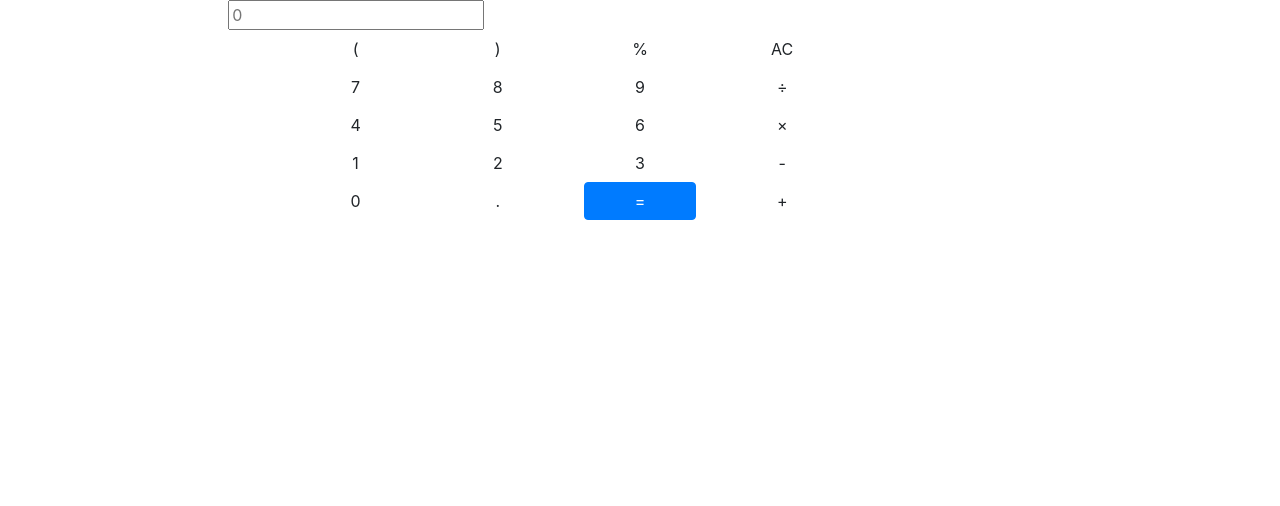
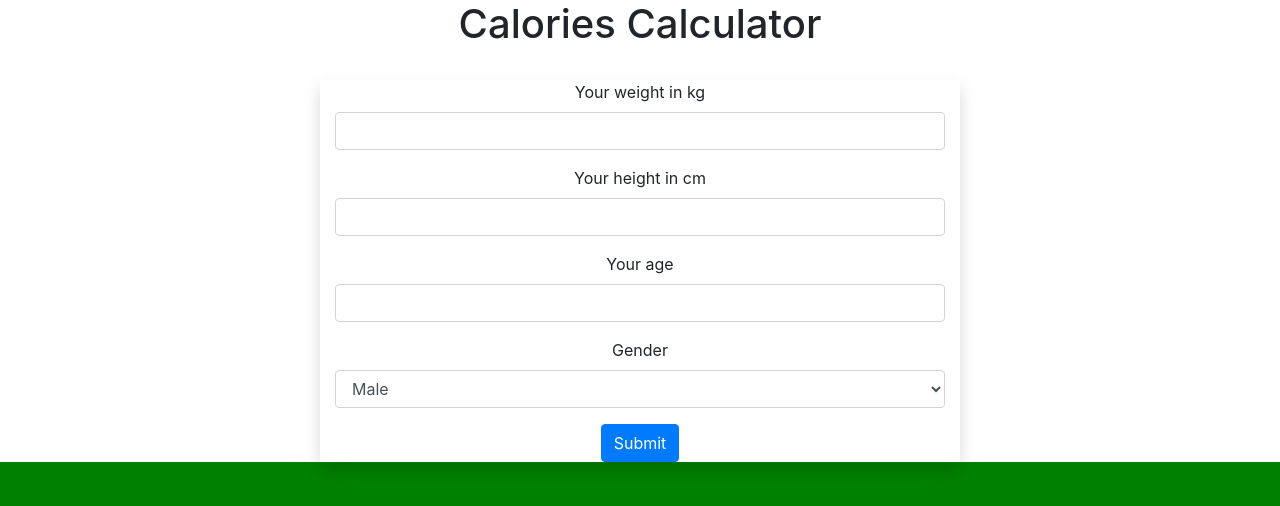
Before and after one commit to difurka/learn_django, a Django app: page / in a window 1280 px wide. Shown: the top 506 px of the page. Run offline with Django 4.2, Linux system fonts and the light colour scheme; some libraries are stand-ins or nearby versions.

Commit message:
add another http

```diff
--- a/calc/calc_web/templates/index.html
+++ b/calc/calc_web/templates/index.html
@@ -1,154 +1,80 @@
 <!DOCTYPE html>
-{% load static %}
-<html lang="en" dir="ltr">
+<html lang="en">
 <head>
-    <meta charset="utf-8">
-    <title>SmartCalc_v4.0</title>
-    <link rel="stylesheet" href="{% static '/css/calc.css' %}">
-    <link rel="stylesheet" href="https://maxcdn.bootstrapcdn.com/bootstrap/4.3.1/css/bootstrap.min.css">
-    <script src="https://ajax.googleapis.com/ajax/libs/jquery/3.4.1/jquery.min.js"></script>
-    <script src="https://cdnjs.cloudflare.com/ajax/libs/popper.js/1.14.7/umd/popper.min.js"></script>
-    <script src="https://maxcdn.bootstrapcdn.com/bootstrap/4.3.1/js/bootstrap.min.js"></script>
+
+    <style>
+        html, body {
+            width: 600;
+            height: 400;
+            margin: 0;
+            padding: 0;
+            background-color: green;
+        }
+        #container {
+            width: inherit;
+            height: inherit;
+            margin: 0;
+            padding: 0;
+            background-color: pink;
+        }
+        h1 {
+            margin: 0;
+            padding: 0;
+        }
+    </style>
+
+
+    <meta charset="UTF-8">
+    <meta http-equiv="X-UA-Compatible" content="IE=edge">
+    <meta name="viewport" content="width=device-width, initial-scale=1.0">
+    <title>Calories Calculator</title>
+    <link rel="stylesheet" href="https://cdn.jsdelivr.net/npm/bootstrap@4.5.3/dist/css/bootstrap.min.css" integrity="sha384-TX8t27EcRE3e/ihU7zmQxVncDAy5uIKz4rEkgIXeMed4M0jlfIDPvg6uqKI2xXr2" crossorigin="anonymous">
+    <script src="https://code.jquery.com/jquery-3.5.1.slim.min.js" integrity="sha384-DfXdz2htPH0lsSSs5nCTpuj/zy4C+OGpamoFVy38MVBnE+IbbVYUew+OrCXaRkfj" crossorigin="anonymous"></script>
+<script src="https://cdn.jsdelivr.net/npm/bootstrap@4.5.3/dist/js/bootstrap.bundle.min.js" integrity="sha384-ho+j7jyWK8fNQe+A12Hb8AhRq26LrZ/JpcUGGOn+Y7RsweNrtN/tE3MoK7ZeZDyx" crossorigin="anonymous"></script>
+
 </head>
 <body>
-    <!-- <section id="second"> -->
-      <form class="" action="calculation" method="post">
+<center>
+    <h1>Calories Calculator</h1>
+
+    <br>
+
+    {% if result %}
+    <div class="col-6 shadow">
+        <h3>Calories require for the day: {{result}} calories</h3>
+    </div>
+    <br>
+    {% endif %}
+
+
+    <div class="col-6 shadow">
+        <form method="POST">
             {% csrf_token %}
-      <div class="container-fluid">
-        <div class="row">
-          <div class="col-sm-2 left">
-            <!-- left -->
+            <div class="form-group">
+              <label for="exampleInputEmail1">Your weight in kg</label>
+              <input type="number" name="weight" class="form-control" id="exampleInputEmail1" aria-describedby="emailHelp">
             </div>
-          <div class="col-sm-8 middle">
-            <!-- main -->
-            <div class="result">
-              <span id="ques">{{values}}</span>
-              <input type="text" name="values" id= "result" placeholder="0" value={{result}} >
+            <div class="form-group">
+              <label for="exampleInputPassword1">Your height in cm</label>
+              <input type="number" name="height" class="form-control" id="exampleInputPassword1">
             </div>
-            <div class="keypad">
-              <div class="row">
-                <div class="col-sm-1">
+            <div class="form-group">
+                <label for="exampleInputPassword1">Your age</label>
+                <input type="number" name="age" class="form-control" id="exampleInputPassword1">
             </div>
-                <div class="col-sm-2">
-                  <button type="button" class="btn btn-block spc_btn" id="left_small" onclick="insertTextInInputValue('(');">(</button>
+            <div class="form-group">
+                <label for="exampleInputPassword1">Gender</label>
+                <select name="gender" class="form-control">
+                    <option value="male">Male</option>
+                    <option value="female">Female</option>
+                  </select>
             </div>
-                <div class="col-sm-2">
-                  <button type="button" class="btn btn-block spc_btn" onclick="insertTextInInputValue(')');">)</button>
+
+
+            <button type="submit" class="btn btn-primary">Submit</button><br>
+          </form>
     </div>
-                <div class="col-sm-2">
-                  <button type="button" class="btn btn-block spc_btn" onclick="insertTextInInputValue('%');">%</button>
-                </div>
-                <div class="col-sm-2">
-                  <button type="button" class="btn btn-block spc_btn" onclick="insertTextInInputValue('AC');">AC</button>
-                </div>
-                <div class="col-sm-1">
-
-                </div>
-              </div>
-              <div class="row">
-                <div class="col-sm-1">
-
-                </div>
-                <div class="col-sm-2">
-                  <button type="button" class="btn btn-block num_btn" onclick="insertTextInInputValue(7);">7</button>
-                </div>
-                <div class="col-sm-2">
-                  <button type="button" class="btn btn-block num_btn" onclick="insertTextInInputValue(8);">8</button>
-                </div>
-                <div class="col-sm-2">
-                  <button type="button" class="btn btn-block num_btn" onclick="insertTextInInputValue(9);">9</button>
-                </div>
-                <div class="col-sm-2">
-                   <button type="button" class="btn btn-block spc_btn" onclick="insertTextInInputValue('&divide');">&#247;</button>
-                </div>
-                <div class="col-sm-1">
-
-                </div>
-              </div>
-              <div class="row">
-                <div class="col-sm-1">
-
-                </div>
-                <div class="col-sm-2">
-                  <button type="button" class="btn btn-block num_btn" onclick="insertTextInInputValue(4);">4</button>
-                </div>
-                <div class="col-sm-2">
-                  <button type="button" class="btn btn-block num_btn" onclick="insertTextInInputValue(5);">5</button>
-                </div>
-                <div class="col-sm-2">
-                  <button type="button" class="btn btn-block num_btn" onclick="insertTextInInputValue(6);">6</button>
-                </div>
-                <div class="col-sm-2">
-                  <button type="button" class="btn btn-block spc_btn" onclick="insertTextInInputValue('x');">&#215;</button>
-                </div>
-                <div class="col-sm-1">
-
-                </div>
-              </div>
-              <div class="row">
-                <div class="col-sm-1">
-
-                </div>
-                <div class="col-sm-2">
-                  <button type="button" class="btn btn-block num_btn" onclick="insertTextInInputValue(1);">1</button>
-                </div>
-                <div class="col-sm-2">
-                  <button type="button" class="btn btn-block num_btn" onclick="insertTextInInputValue(2);">2</button>
-                </div>
-                <div class="col-sm-2">
-                  <button type="button" class="btn btn-block num_btn" onclick="insertTextInInputValue(3);">3</button>
-                </div>
-                <div class="col-sm-2">
-                  <button type="button" class="btn btn-block spc_btn" onclick="insertTextInInputValue('-');">-</button>
-                </div>
-                <div class="col-sm-1">
-
-                </div>
-              </div>
-              <div class="row">
-                <div class="col-sm-1">
-
-                </div>
-                <div class="col-sm-2">
-                  <button type="button" class="btn btn-block num_btn" onclick="insertTextInInputValue(0);">0</button>
-                </div>
-                <div class="col-sm-2">
-                  <button type="button" class="btn btn-block spc_btn" onclick="insertTextInInputValue('.');">.</button>
-                </div>
-                <div class="col-sm-2">
-                  <button type="submit" class="btn btn-block btn-primary equal_btn">=</button>
-                </div>
-                <div class="col-sm-2">
-                  <button type="button" class="btn btn-block spc_btn" onclick="insertTextInInputValue('+');">+</button>
-                </div>
-                <div class="col-sm-1">
-
-                </div>
-              </div>
-            </div>
-          </div>
-          <div class="col-sm-2 right">
-            <!-- right -->
-          </div>
-        </div>
-      </div>
-      </form>
-    <!-- </section> -->
+</center>
 
 </body>
-  <script type="text/javascript">
-
-  function insertTextInInputValue(buttonValueIs){
-            if (buttonValueIs == "AC")
-            {
-              $('#ques').text('Ans : 0');
-              $('#result').val(0);
-            }
-            else {
-              var inputElementIs = document.getElementById("result");
-              inputElementIs.value =  inputElementIs.value + buttonValueIs;
-              $('#result').val(inputElementIs.value);
-            }
-        }
-  </script>
 </html>
```
Lines whose indentation alone changed are shown as unchanged.
